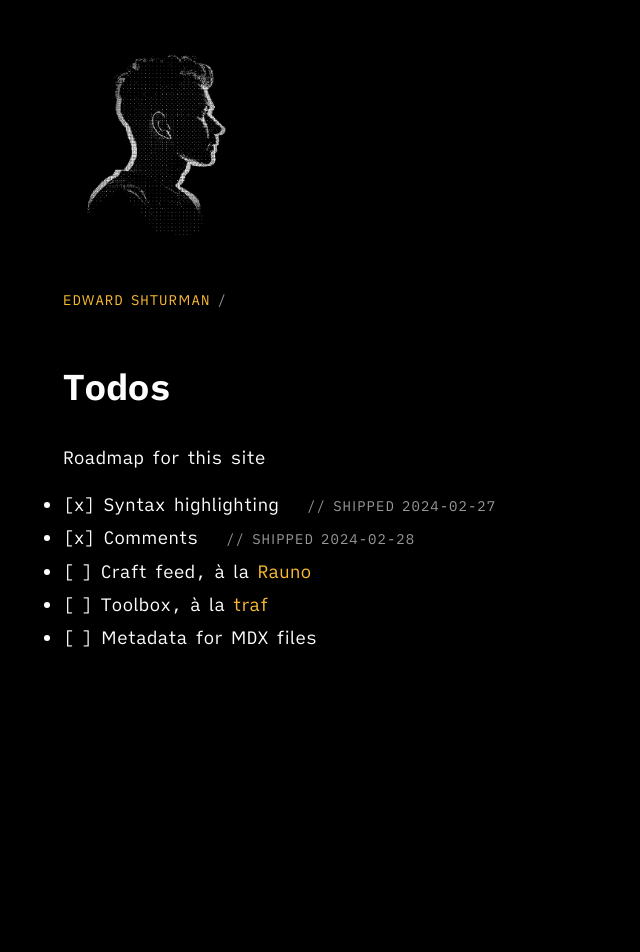
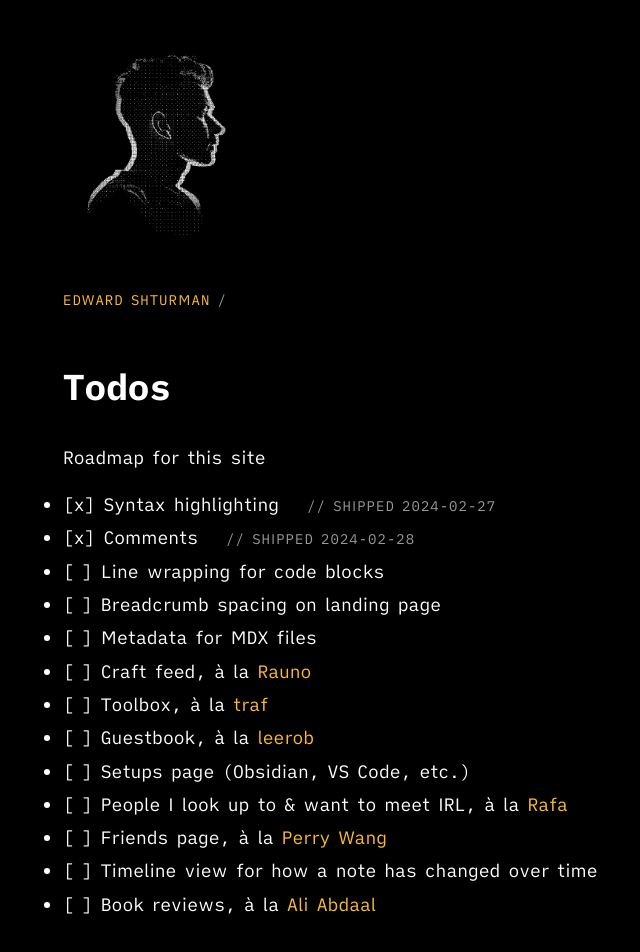
Before and after one commit to edwardshturman/site, a Next.js app: page /todos in a window 1280 px wide. Shown: the top 952 px of the page, without its empty margins (252-892 px from the left). Before the commit the page ends 800 px from the top, so only its background shows below. Built offline with nearby package versions, Linux system fonts and the light colour scheme.

Commit message:
Add ideas to todos

```diff
--- a/app/todos/page.mdx
+++ b/app/todos/page.mdx
@@ -8,6 +8,14 @@ Roadmap for this site
   <Comment type="inline">Shipped 2024-02-27</Comment>
 - [x] Comments
   <Comment type="inline">Shipped 2024-02-28</Comment>
+- [ ] Line wrapping for code blocks
+- [ ] Breadcrumb spacing on landing page
+- [ ] Metadata for MDX files
 - [ ] Craft feed, à la [Rauno](https://rauno.me/craft)
 - [ ] Toolbox, à la [traf](https://tr.af/stack)
-- [ ] Metadata for MDX files
+- [ ] Guestbook, à la [leerob](https://leerob.io/guestbook)
+- [ ] Setups page (Obsidian, VS Code, etc.)
+- [ ] People I look up to & want to meet IRL, à la [Rafa](https://rafa.design/)
+- [ ] Friends page, à la [Perry Wang](https://www.perryw.ca/info)
+- [ ] Timeline view for how a note has changed over time
+- [ ] Book reviews, à la [Ali Abdaal](https://aliabdaal.com/book-notes/)
```
